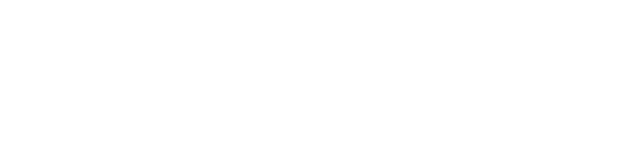
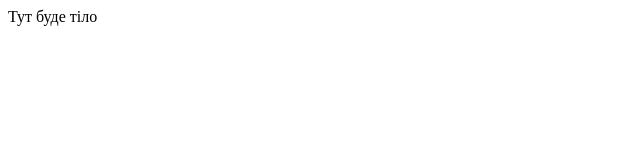
Before and after one commit to liudmylaperchevska/my-project, a plain HTML site: page index.html in a window 1280 px wide. Shown: the whole page, without its empty margins (0-640 px from the left). Drawn offline with Linux system fonts and the light colour scheme.

Commit message:
pro tilo

```diff
--- a/index.html
+++ b/index.html
@@ -6,6 +6,6 @@
   <title>My project щось корисне</title>
 </head>
 <body>
-
+  Тут буде тіло
 </body>
 </html>
```
